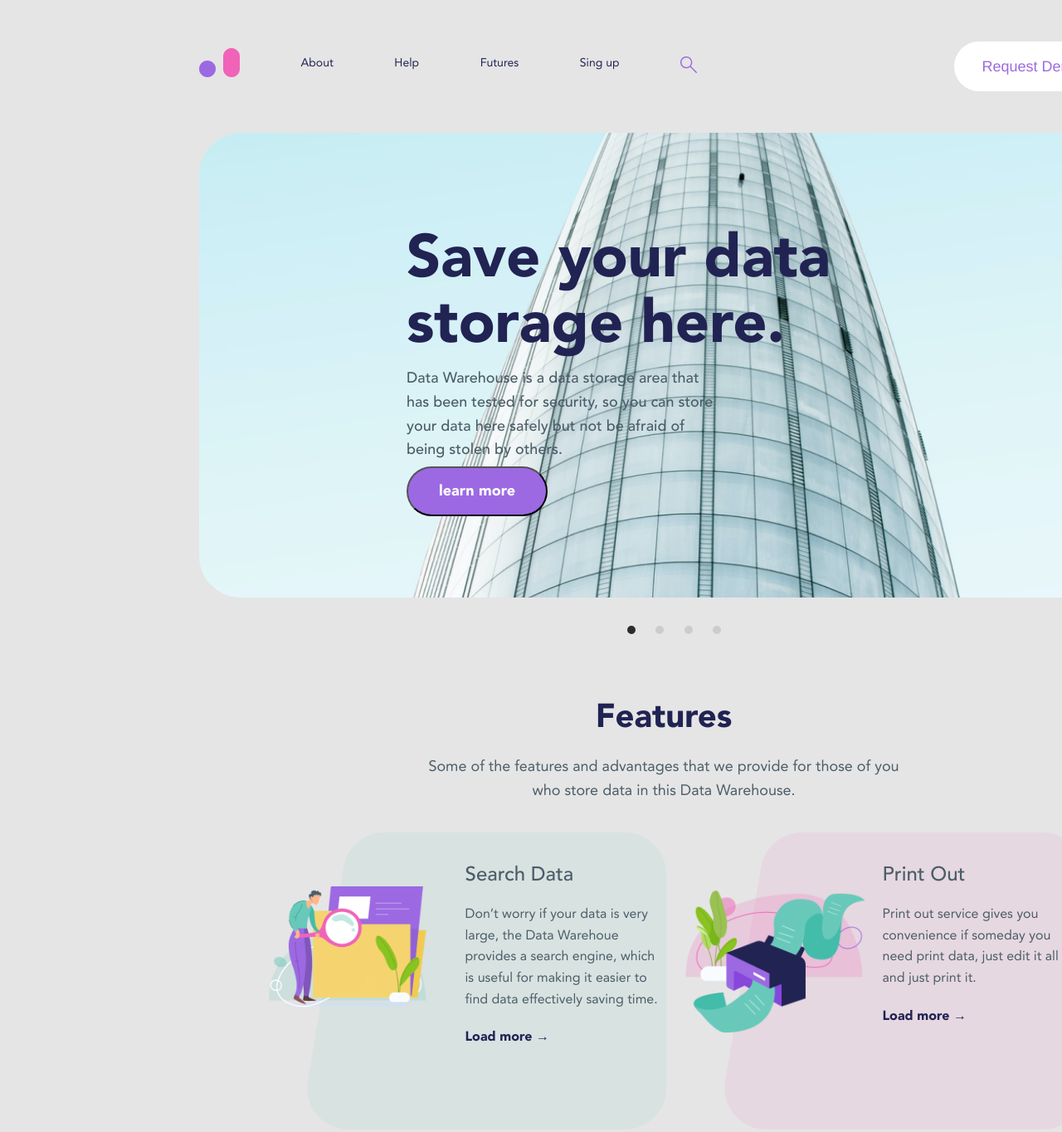
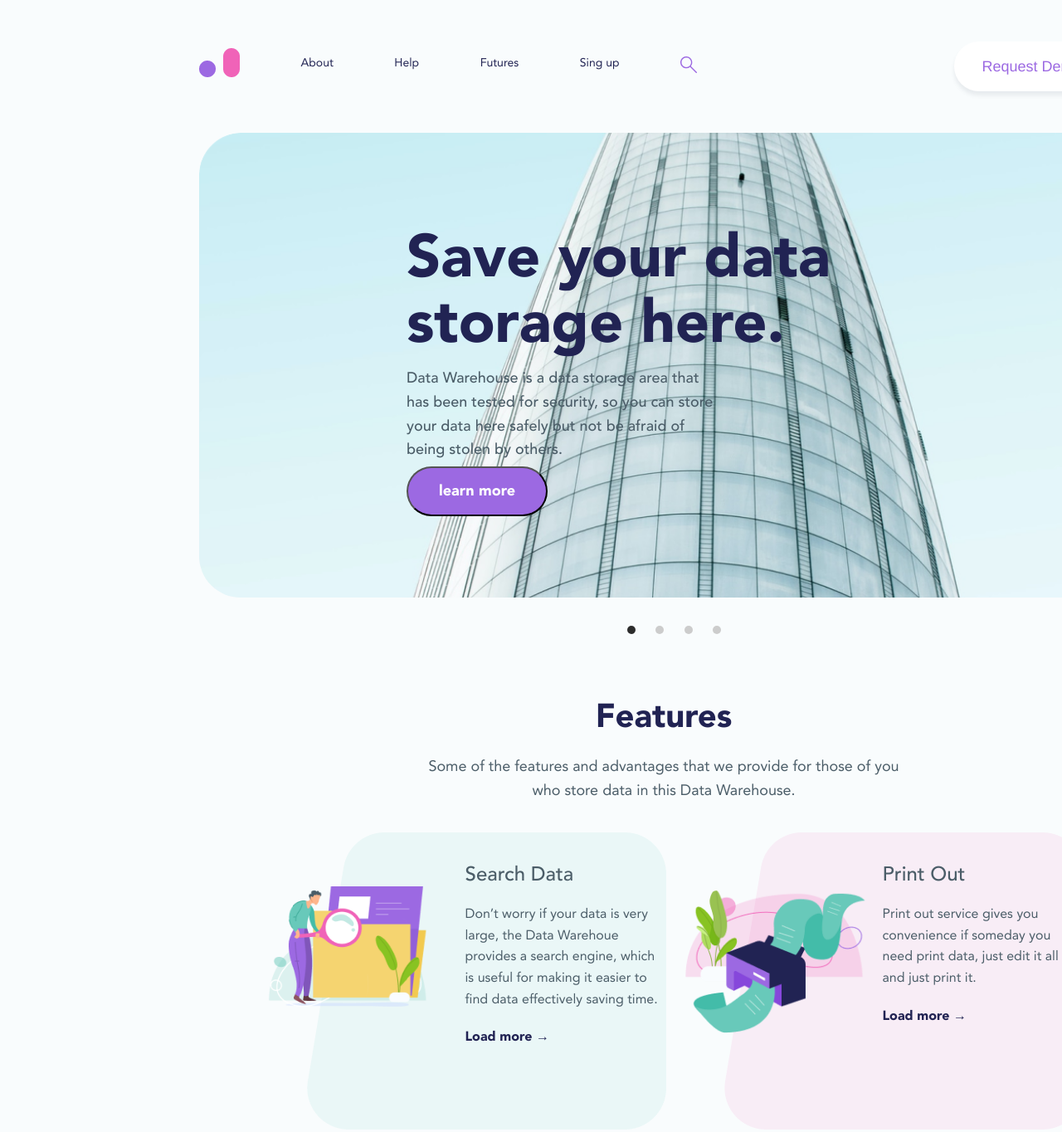
Before and after one commit to OlhaLu/fitness-app-spa, a website: page src/index.html in a window 1280 px wide. Shown: the top 1364 px of the page at 83% size. Drawn offline with Linux system fonts and the light colour scheme; files that its build step writes are made by us from their sources; files whose address does not match are found by name.

Commit message:
fixed styles

```diff
--- a/src/css/base.css
+++ b/src/css/base.css
@@ -7,7 +7,7 @@
     }
 
     body {
-background: #E5E5E5;
+    background: #f9fcfd;
     font-family: var(--main-font);
    }
 
--- a/src/css/card.css
+++ b/src/css/card.css
@@ -116,9 +116,17 @@ margin-left: 10px;
 }
 
 .card-link {
+    cursor: pointer;
     font-weight: 600;
     font-size: 16px;
     line-height: 160%;
     align-items: center;
-    color: var(--header-text-color);
+    display: block;
+   text-decoration: none;
+   color: var(--header-text-color);
+   transition: color 0.3s linear;
 }
+
+.card-link:hover {
+    color: var(--img-background);
+}
--- a/src/css/footer.css
+++ b/src/css/footer.css
@@ -112,6 +112,7 @@ border-radius: 50px;
 }
 
   .adress {
+    font-weight: 500;
     font-size: 16px;
     line-height: 180%;
     letter-spacing: 0.01em;
@@ -120,6 +121,7 @@ border-radius: 50px;
 }
 
   .phone {
+    font-weight: 500;
     font-size: 16px;
     line-height: 180%;
     letter-spacing: 0.01em;
--- a/src/css/header.css
+++ b/src/css/header.css
@@ -58,9 +58,9 @@
     cursor: pointer;
   width: 210px;
   height: 60px;
-  background: #FFFFFF;
+  background: #ffffff;
   border: none;
-  box-shadow: 0px 2px 2px rgba(217, 236, 236, 0.1);
+  box-shadow: 0px 5px 5px rgba(75, 93, 104, 0.1);
   border-radius: 50px;
  font-size: 14px;
  line-height: 160%;
```
